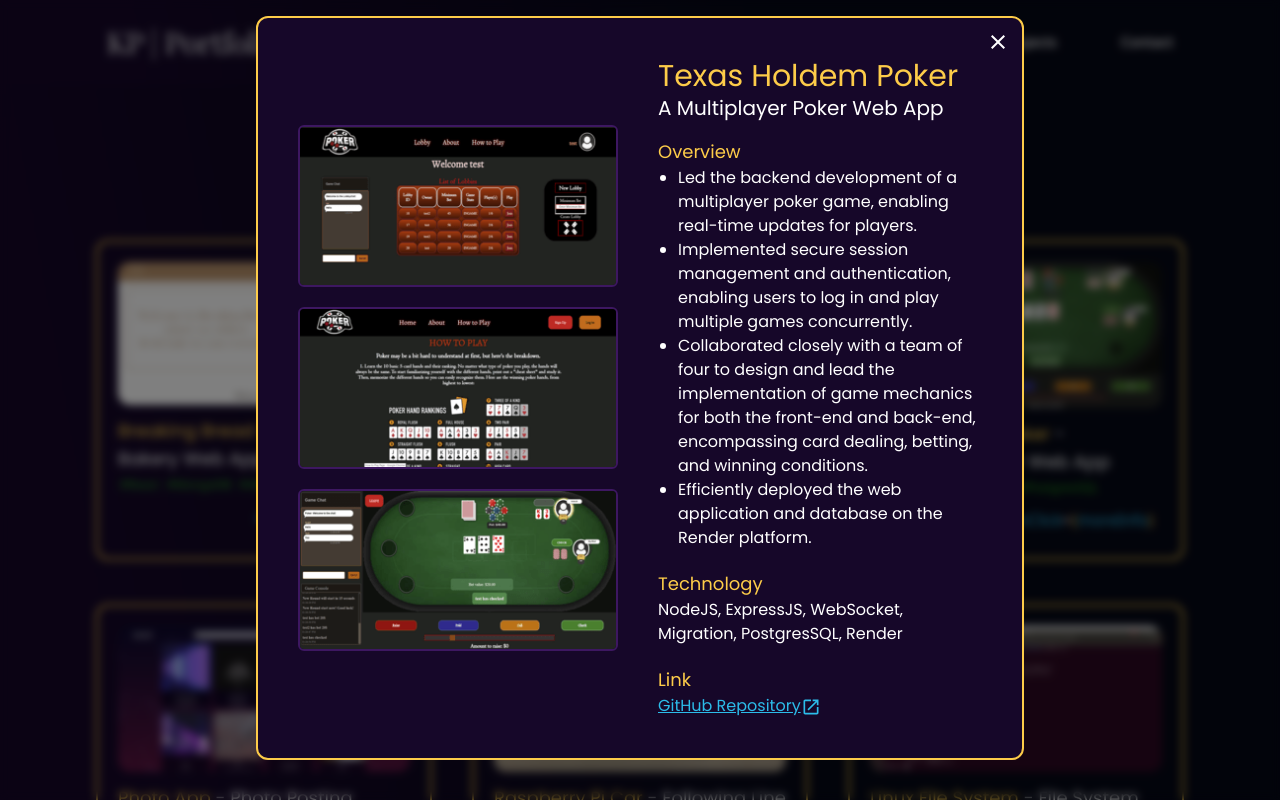
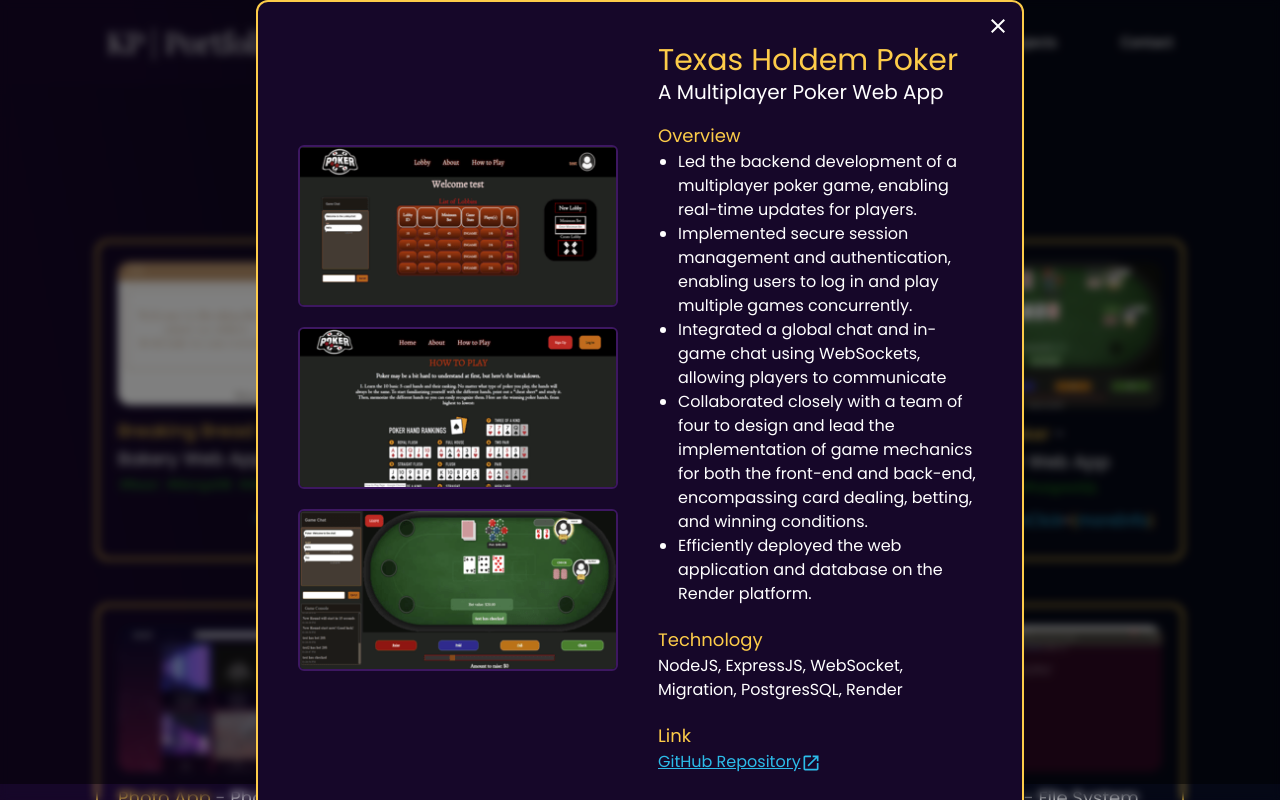
Before and after one commit to TotifyKH/kimheng-portfolio, a React (Vite) app: page / in a window 1280 px wide. Both pictures are taken after a click on the element 1016 px from the left and 1956 px from the top of the page. Shown: the part 1556-2356 px from the top of the page. Built offline with nearby package versions, Linux system fonts and the light colour scheme; no server answers.

Commit message:
Update Poker.jsx

```diff
--- a/src/components/projects/Poker.jsx
+++ b/src/components/projects/Poker.jsx
@@ -61,6 +61,7 @@ const Poker = () => {
                 <ul className="list-disc">
                   <li>Led the backend development of a multiplayer poker game, enabling real-time updates for players.</li>
                   <li>Implemented secure session management and authentication, enabling users to log in and play multiple games concurrently.</li>
+                  <li>Integrated a global chat and in-game chat using WebSockets, allowing players to communicate</li>
                   <li>Collaborated closely with a team of four to design and lead the implementation of game mechanics for both the front-end and back-end, encompassing card dealing, betting, and winning conditions.</li>
                   <li>Efficiently deployed the web application and database on the Render platform.</li>
                 </ul>
```
